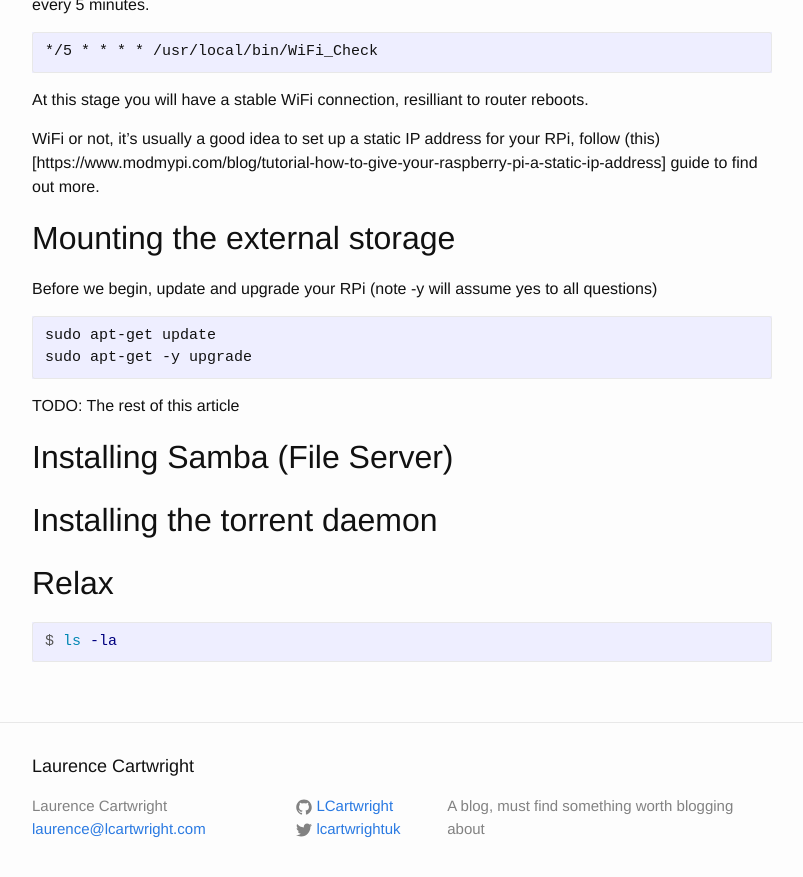
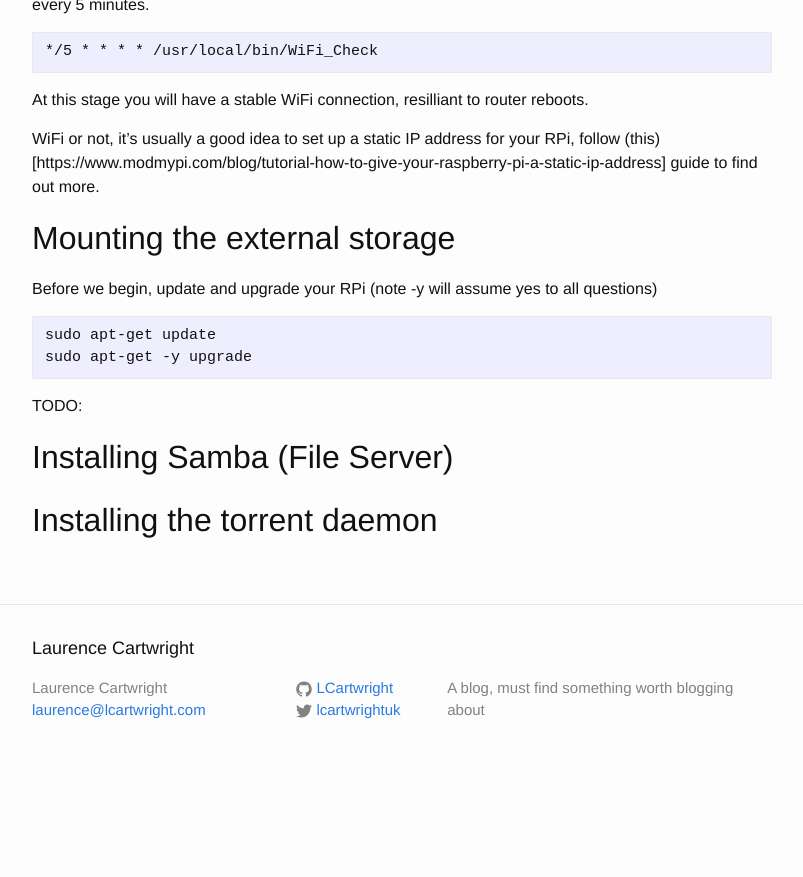
Before and after one commit to LCartwright/LCartwright.github.io, a Jekyll site: the page built from _posts/2015-12-06-raspberry-pi-torrent-box-media-server.markdown, in a window 1280 px wide and 900 px high, scrolled down 1884 px. Shown: the top 877 px of the window, without its empty margins (238-1041 px from the left). Built offline with Jekyll 4.4.1, drawn with Linux system fonts in a browser that asks for light colours; after the commit the page ends 2666 px from its top, so only the background shows below that.

Commit message:
Minor tweak to torrent box pi server blog

```diff
--- a/_posts/2015-12-06-raspberry-pi-torrent-box-media-server.markdown
+++ b/_posts/2015-12-06-raspberry-pi-torrent-box-media-server.markdown
@@ -103,18 +103,8 @@ sudo apt-get update
 sudo apt-get -y upgrade
 ~~~
 
-TODO: The rest of this article
+TODO:
 
 ## Installing Samba (File Server)
 
 ## Installing the torrent daemon
-
-## Relax
-
-
-
-
-
-~~~ terminal
-$ ls -la
-~~~
```
